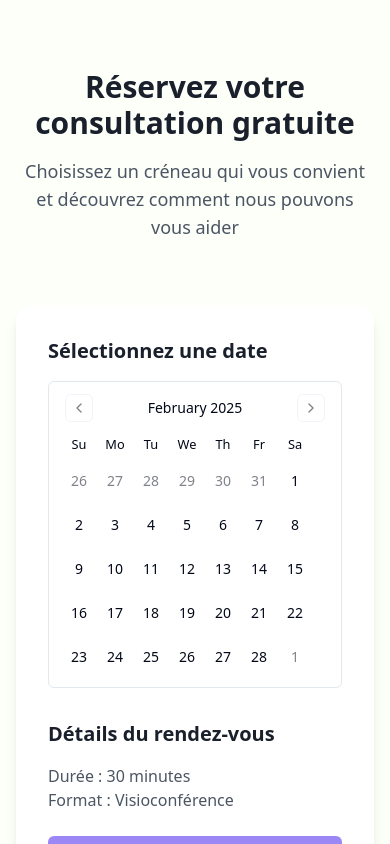
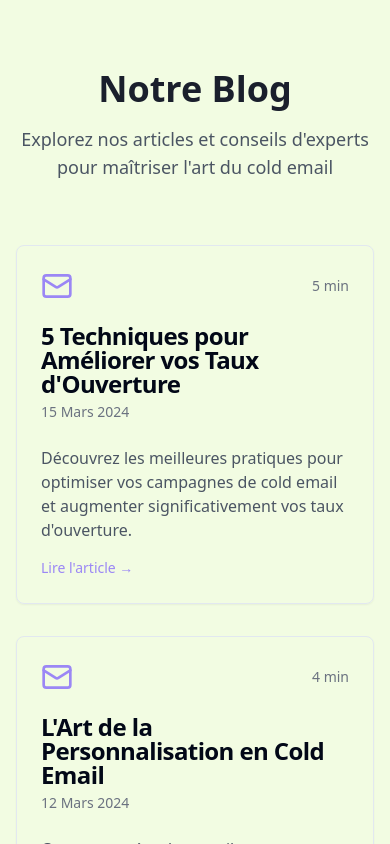
Before and after one commit to Guilou001/rapid-reach-landing-genius, a React (Vite) app: page / in a window 390 px wide. Shown: the part 4960-5804 px from the top of the page. Built offline with nearby package versions, Linux system fonts and the light colour scheme.

Commit message:
Add blog section
Adds a new blog section to the website about cold emails.  The content of the blog posts will be added later.

```diff
--- /dev/null
+++ b/src/components/Blog.tsx
@@ -0,0 +1,73 @@
+
+import { Card, CardContent, CardDescription, CardHeader, CardTitle } from "@/components/ui/card";
+import { Mail } from "lucide-react";
+
+const blogPosts = [
+  {
+    id: 1,
+    title: "5 Techniques pour Améliorer vos Taux d'Ouverture",
+    description: "Découvrez les meilleures pratiques pour optimiser vos campagnes de cold email et augmenter significativement vos taux d'ouverture.",
+    date: "15 Mars 2024",
+    readTime: "5 min"
+  },
+  {
+    id: 2,
+    title: "L'Art de la Personnalisation en Cold Email",
+    description: "Comment créer des emails personnalisés qui résonnent avec vos prospects et génèrent plus de réponses positives.",
+    date: "12 Mars 2024",
+    readTime: "4 min"
+  },
+  {
+    id: 3,
+    title: "Cold Email B2B : Guide Complet 2024",
+    description: "Un guide détaillé pour maîtriser le cold email en B2B, de la recherche de prospects à la conversion.",
+    date: "8 Mars 2024",
+    readTime: "7 min"
+  }
+];
+
+const Blog = () => {
+  return (
+    <section id="blog" className="py-24 bg-secondary">
+      <div className="container mx-auto px-4">
+        <div className="text-center mb-16 animate-fade-up">
+          <h2 className="text-4xl font-bold text-secondary-dark mb-4">
+            Notre Blog
+          </h2>
+          <p className="text-lg text-gray-600 max-w-2xl mx-auto">
+            Explorez nos articles et conseils d'experts pour maîtriser l'art du cold email
+          </p>
+        </div>
+
+        <div className="grid md:grid-cols-2 lg:grid-cols-3 gap-8">
+          {blogPosts.map((post) => (
+            <Card key={post.id} className="group hover:shadow-lg transition-shadow duration-300 animate-fade-up">
+              <CardHeader>
+                <div className="mb-4 flex justify-between items-center">
+                  <Mail className="text-primary h-8 w-8" />
+                  <div className="text-sm text-gray-500">{post.readTime}</div>
+                </div>
+                <CardTitle className="group-hover:text-primary transition-colors duration-300">
+                  {post.title}
+                </CardTitle>
+                <CardDescription className="text-sm text-gray-500">
+                  {post.date}
+                </CardDescription>
+              </CardHeader>
+              <CardContent>
+                <p className="text-gray-600">
+                  {post.description}
+                </p>
+                <button className="mt-4 text-primary hover:text-primary-dark transition-colors duration-300 text-sm font-medium">
+                  Lire l'article →
+                </button>
+              </CardContent>
+            </Card>
+          ))}
+        </div>
+      </div>
+    </section>
+  );
+};
+
+export default Blog;
--- a/src/components/Navbar.tsx
+++ b/src/components/Navbar.tsx
@@ -37,6 +37,9 @@ const Navbar = () => {
               </a>
               <a href="#testimonials" className="text-secondary-dark hover:text-primary transition-colors">
                 Témoignages
+              </a>
+              <a href="#blog" className="text-secondary-dark hover:text-primary transition-colors">
+                Blog
               </a>
               <Button onClick={() => document.getElementById('booking')?.scrollIntoView({ behavior: 'smooth' })}>
                 Prendre RDV
@@ -80,6 +83,13 @@ const Navbar = () => {
             >
               Témoignages
             </a>
+            <a
+              href="#blog"
+              className="block px-3 py-2 text-secondary-dark hover:text-primary transition-colors"
+              onClick={() => setIsMenuOpen(false)}
+            >
+              Blog
+            </a>
             <Button
               className="w-full mt-4"
               onClick={() => {
--- a/src/pages/Index.tsx
+++ b/src/pages/Index.tsx
@@ -4,6 +4,7 @@ import Hero from "@/components/Hero";
 import Features from "@/components/Features";
 import Process from "@/components/Process";
 import Testimonials from "@/components/Testimonials";
+import Blog from "@/components/Blog";
 import Booking from "@/components/Booking";
 
 const Index = () => {
@@ -14,6 +15,7 @@ const Index = () => {
       <Features />
       <Process />
       <Testimonials />
+      <Blog />
       <Booking />
     </div>
   );
```
